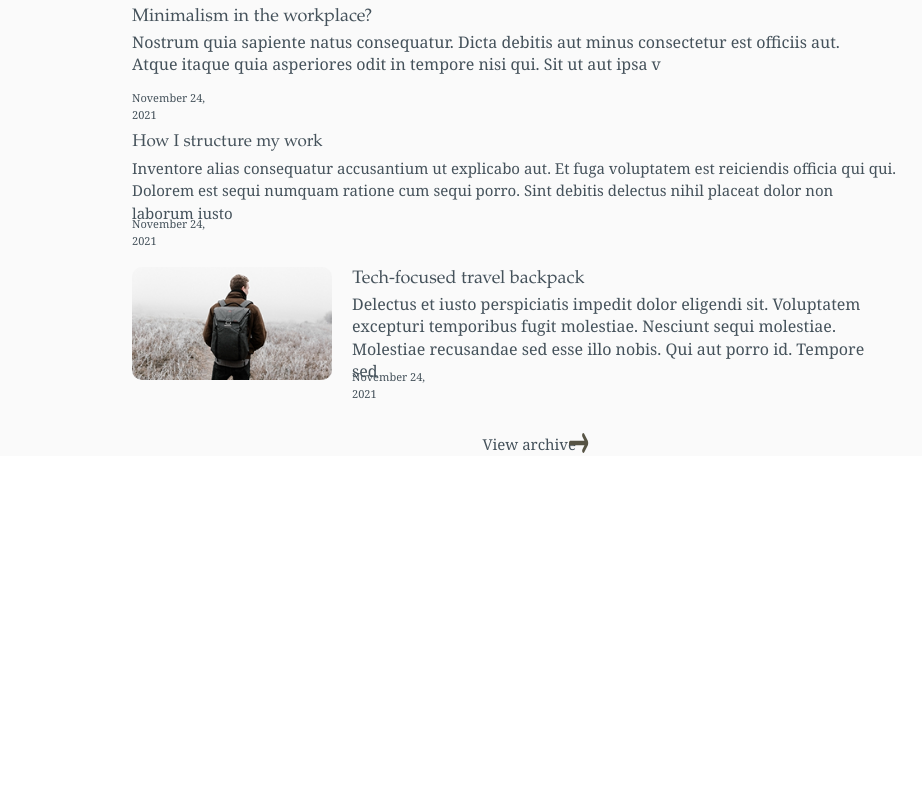
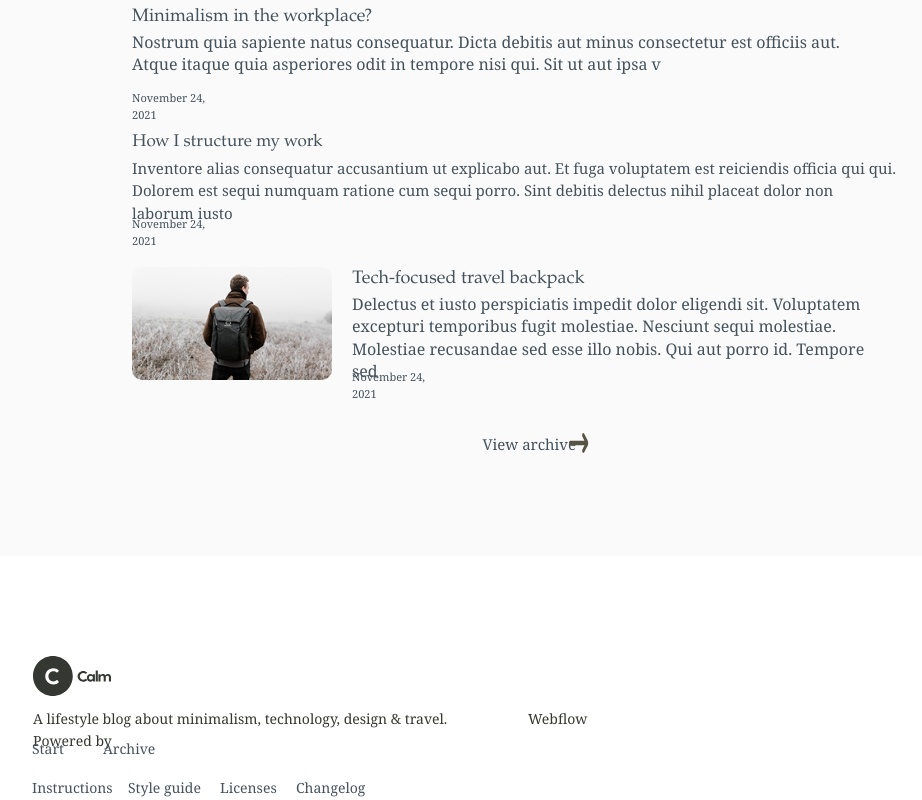
Before and after one commit to Alla3589/site_3_portfolio, a plain HTML site: page index.html in a window 1280 px wide. Shown: the part 4128-4928 px from the top of the page, without its empty margins (223-1145 px from the left). Before the commit the page ends 4584 px from the top, so only its background shows below. Drawn offline with Linux system fonts and the light colour scheme.

Commit message:
add index.html file

```diff
--- a/index.html
+++ b/index.html
@@ -273,5 +273,37 @@
    </section>
    <!--footer-->
 
+   <section class="footer_end">
+    <div class="container">
+        <div class="end">
+            <div class="logo">
+                <img src="./image/IMAGE.svg" alt="" class="logo_end">
+            </div>
+            <div class="text_end">
+                <h3 class="end_h3">A lifestyle blog about minimalism, technology, design & travel. Powered by</h3>
+                <h3 class="end-h3_1">Webflow</h3>
+            </div>
+            <div class="text_end_end">
+               <nav class="nav_1">
+                <ul class="ul_1">
+                    <li class="li_1">Start</li>
+                    <li class="li_1">Archive</li>
+                </ul>
+               </nav>
+            </div>
+            <div class="menu_end">
+                <nav class="nav">
+                    <ul class="ul">
+                        <li class="li_1">Instructions</li>
+                        <li class="li_2">Style guide</li>
+                        <li class="li_3">Licenses</li>
+                        <li class="li_4">Changelog</li>
+                    </ul>
+                </nav>
+            </div>
+        </div>
+    </div>
+   </section>
+
 </body>
 </html>
--- a/style.css/main.css
+++ b/style.css/main.css
@@ -416,8 +416,7 @@ height: 17;
 padding-top: 7px;
 padding-left: 20px;
 }
-.form {
-}
+
 .form_form {
 display: flex;
 }
@@ -607,13 +606,6 @@ padding-left: -0.17px;
 color: #45525B;
 }
 
-
-
-
-
-.footer_main {
-
-}
 .main_h3 {
     font-family: Palatino Linotype;
     font-weight: 400;
@@ -685,8 +677,7 @@ color: #45525B;
 display: flex;
 padding-bottom: 50px ;
 }
-.camera_left {
-}
+
 .camera {
     width: 200px;
     height: 113px;
@@ -740,8 +731,7 @@ color: #45525B;
 display: flex;
 padding-bottom: 50px;
 }
-.drone_left {
-}
+
 .drone {
     width: 200px;
     height: 113px;
@@ -892,9 +882,7 @@ padding-top: 10px;
 padding-left: -0.17px;
 color: #45525B;
 }
-.footer_main_1 {
 
-    }
 .main_h3_1{
     font-family: Palatino Linotype;
     font-weight: 400;
@@ -1144,10 +1132,9 @@ color: #45525B;
 display: flex;
 margin-left: 350px;
 padding-top: 50px;
+padding-bottom: 100px;
 }
-.strela {
 
-}
 .text_h4 {
     font-family: Georgia;
     font-weight: 400;
@@ -1165,3 +1152,115 @@ white-space: nowrap;
 .icon {
 padding-left: 1px;
 }
+
+.footer_end {
+margin-top: 100px;
+}
+.logo_end {
+
+padding-top: 0.23px;
+padding-left: 16px;
+
+}
+.text_end {
+display: flex;
+}
+.end_h3 {
+    font-family: Georgia;
+    font-weight: 400;
+    font-size: 14px;
+    line-height: 22.4px;
+    letter-spacing: 0%;
+    color: #353732;
+width: 491px;
+height: 23px;
+padding-top: 9px;
+padding-left: 16px;
+}
+.end-h3_1 {
+    font-family: Georgia;
+    font-weight: 400;
+    font-size: 14px;
+    line-height: 22.4px;
+    letter-spacing: 0%;
+    color: #353732;
+width: 57px;
+height: 23px;
+padding-top: 9px;
+padding-left: 20px;
+}
+.ul_1 {
+display: flex ;
+list-style: none;
+}
+.li_1 {
+font-family: Georgia;
+font-weight: 400;
+font-size: 13px;
+line-height: 22.4px;
+letter-spacing: 0%;
+color: #353732;
+width: 30px;
+height: 23px;
+padding-top: -1px;
+margin-left: -25px;
+margin-right: 20px;
+
+}
+
+.ul {
+ display: flex ;
+list-style: none;
+}
+.li_1 {
+font-family: Georgia;
+font-weight: 400;
+font-size: 14px;
+line-height: 22.4px;
+letter-spacing: 0%;
+color: #45525B;
+width: 76px;
+height: 23px;
+padding-top: -1px;
+
+
+}
+.li_2 {
+font-family: Georgia;
+font-weight: 400;
+font-size: 14px;
+line-height: 22.4px;
+letter-spacing: 0%;
+color: #45525B;
+width: 72px;
+height: 23px;
+padding-top: -1px;
+margin-right: 20px;
+white-space: nowrap ;
+
+}
+.li_3 {
+    font-family: Georgia;
+    font-weight: 400;
+    font-size: 14px;
+    line-height: 22.4px;
+    letter-spacing: 0%;
+    color: #45525B;
+width: 56px;
+height: 23px;
+padding-top: -1px;
+padding-right: 20px;
+}
+.li_4 {
+    font-family: Georgia;
+    font-weight: 400;
+    font-size: 14px;
+    line-height: 22.4px;
+    letter-spacing: 0%;
+    color: #45525B;
+width: 69px;
+height: 23px;
+padding-top: -1px;
+padding-left: 20px;
+
+}
```
